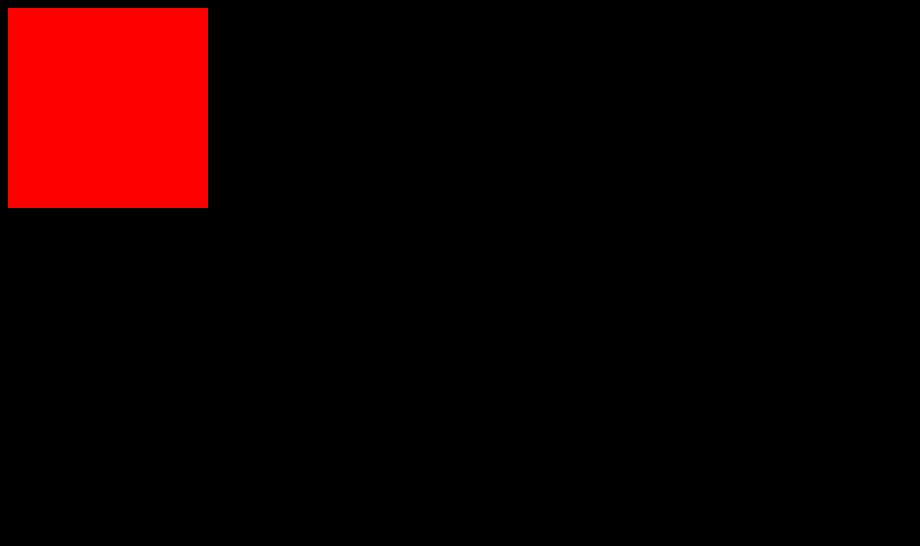
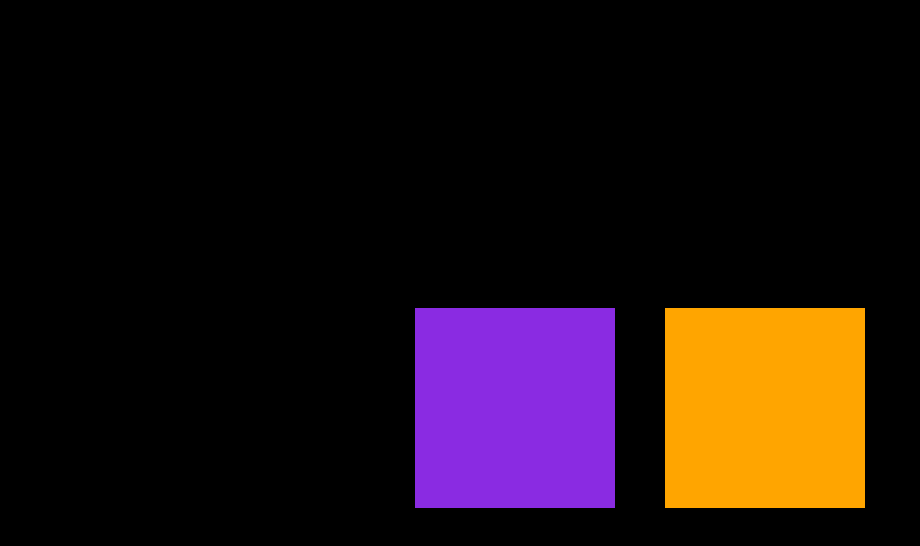
Before and after one commit to Irina-Ichim/Preentaci-n-transiciones, a plain HTML site: page index.html in a window 1280 px wide. Shown: the whole page, without its empty margins (0-920 px from the left). Drawn offline with Linux system fonts and the light colour scheme.

Commit message:
creando transiciones + readme + agregando img

```diff
--- a/index.html
+++ b/index.html
@@ -8,6 +8,7 @@
     <link rel="stylesheet" href="style.css">
 </head>
 <body>
-    <div class="box"></div>
+    <div class="box box1"></div>
+    <div class="box box2"></div>
 </body>
 </html>
--- a/style.css
+++ b/style.css
@@ -1,42 +1,29 @@
 body{
     background: black;
     color:white;
+    display: flex;
+    justify-content: center;
+    align-items: center;
+    height: 100vh;
 }
 
 .box{
     --size: 200px;
-    background: red;
     width: var(--size);
     height:  var(--size);
-  /*  transition: all 1s ease 2s;*/
-}
-/*.box:hover{
-    background: lawngreen;
-    height: 300px;
-    transition-property: all;
-    transition-duration: 1s;
-    transition-timing-function: ease;
-    transition-delay: 1s;
-}*/
-
-/*Atajo*/
-.box:hover{
-    background: lawngreen;
-    height: 300px;
-    transition: all 1s ;
-   /* transform: translate(200px, 0);*/
+    transition: all 1s ease;
 }
 
-/*Delay*/
-/*.box{
-    --box: 200px;
+.box1{
     background: blueviolet;
-    width: var(--size);
-    height: var(--size);
-    transition: all 2s ease 2s;
 }
+
+.box2{
+    background: orange;
+    margin-left: 50px;
+}
+
 .box:hover{
-    height: 400px;
-    background: indianred;
-    transform: translate(200px, 0);
-}*/
+    height: 300px;
+    width: 300px;
+}
```
Also changed, not shown: Captura de pantalla (119).png (added), 1 other file.
